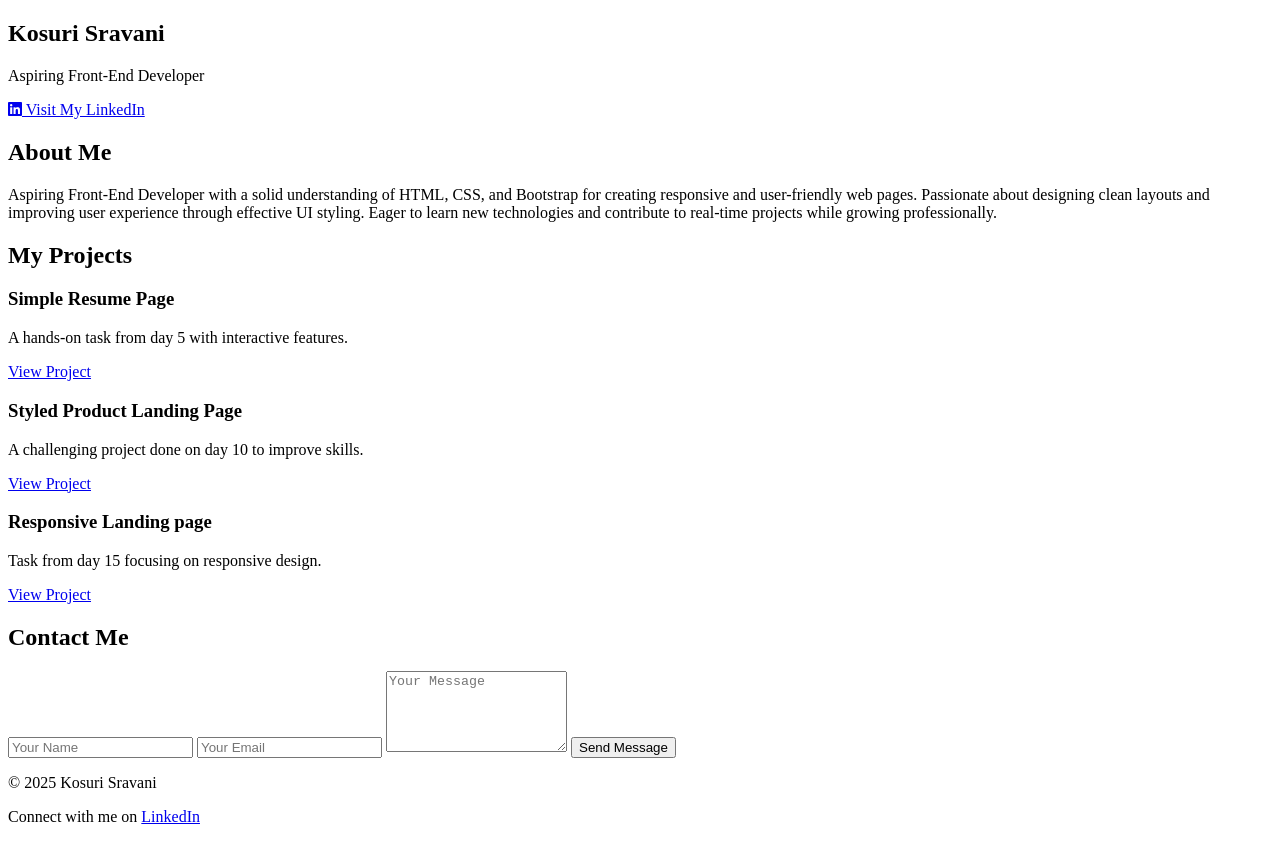
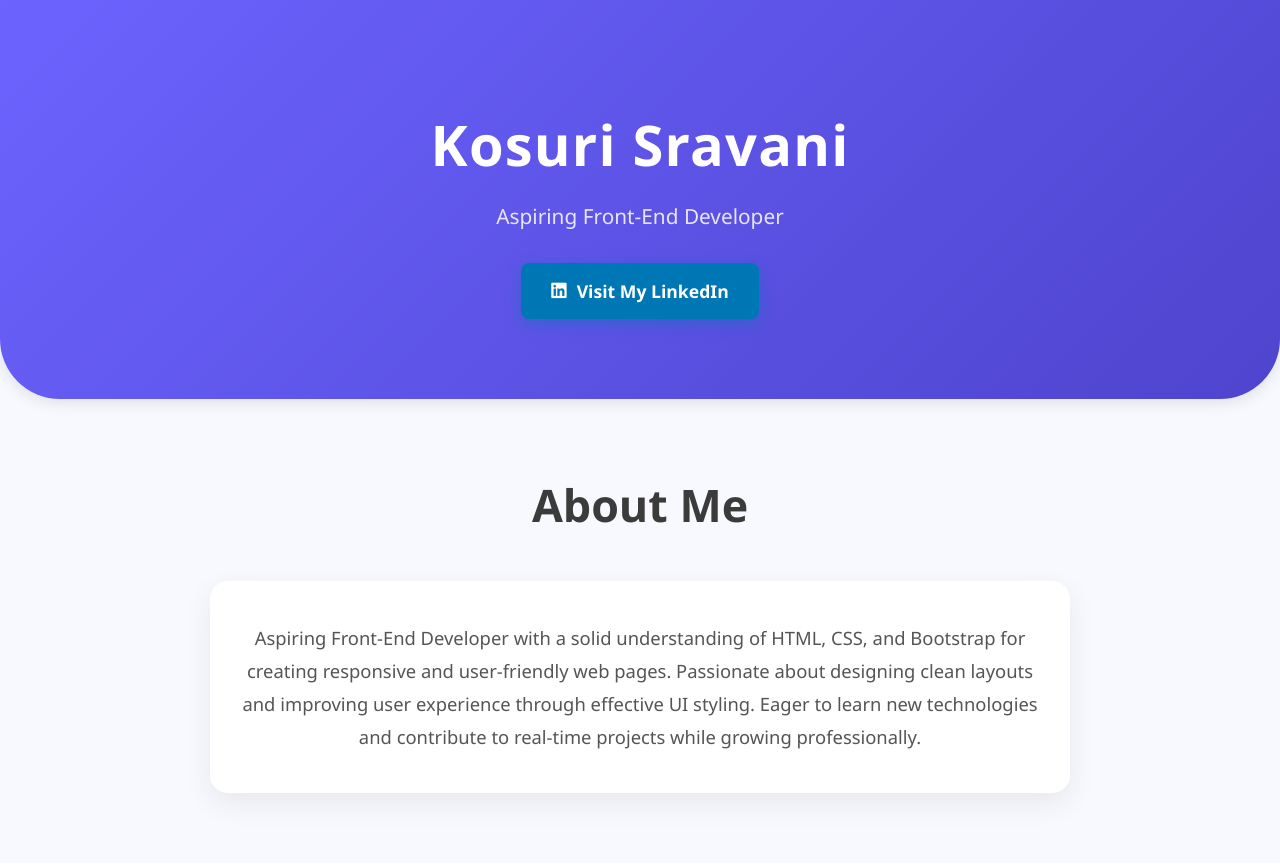
Before and after one commit to Srav-k/Portfolio, a plain HTML site: page index.html in a window 1280 px wide. Shown: the top 866 px of the page. Before the commit the page ends 842 px from the top, so only its background shows below. Drawn offline with Linux system fonts and the light colour scheme.

Commit message:
Update index.html

```diff
--- a/index.html
+++ b/index.html
@@ -7,7 +7,7 @@
   <link
     href="https://cdnjs.cloudflare.com/ajax/libs/font-awesome/6.4.0/css/all.min.css"
     rel="stylesheet"/>
-  <link rel="stylesheet" href="Day19Task.css" />
+  <link rel="stylesheet" href="model.css" />
 </head>
 <body>
 
```
